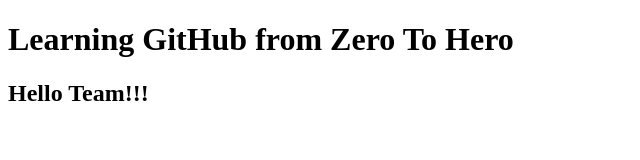
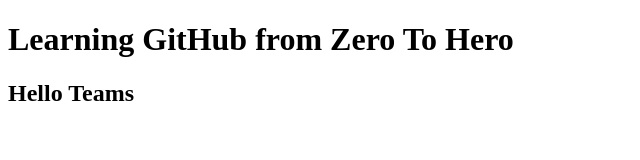
Before and after one commit to vishnuguntika/GitHub-Practice, a plain HTML site: page index.html in a window 1280 px wide. Shown: the full height of the page, 0-640 px from the left. Drawn offline with Linux system fonts and the light colour scheme.

Commit message:
index.html-v3

```diff
--- a/index.html
+++ b/index.html
@@ -7,6 +7,6 @@
 </head>
 <body>
   <h1>Learning GitHub from Zero To Hero</h1>
-  <h2>Hello Team!!!</h2>
+  <h2>Hello Teams</h2>
 </body>
 </html>
```
